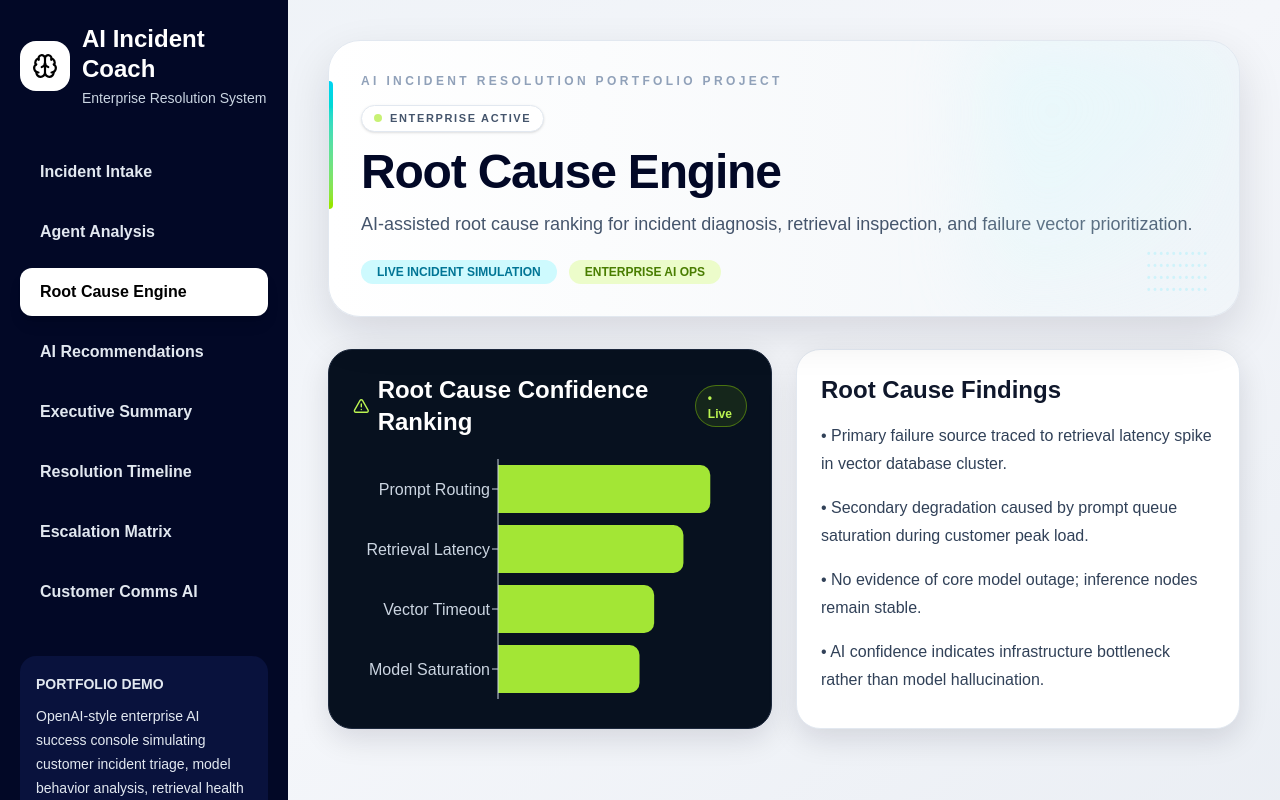
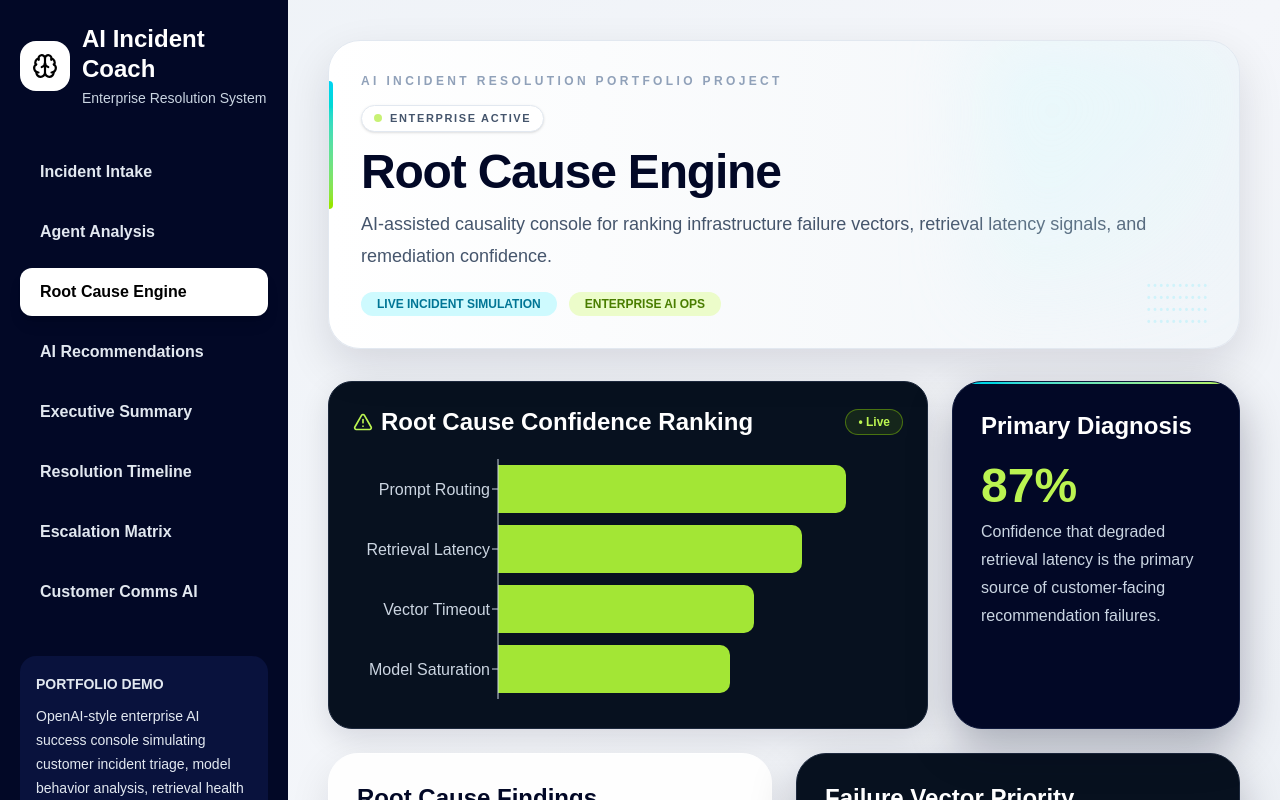
Before and after one commit to jtorres507-rgb/cf-ai-incident-coach-v2, a React (Vite) app: page / in a window 1280 px wide. Both pictures are taken after a click on the button "Root Cause Engine". Shown: the top 800 px of the page. Built offline with nearby package versions, Linux system fonts and the light colour scheme.

Commit message:
V12.1 update

```diff
--- a/src/App.jsx
+++ b/src/App.jsx
@@ -457,18 +457,72 @@ function RootCauseEngine() {
     <>
       <PageHeader
         title="Root Cause Engine"
-        subtitle="AI-assisted root cause ranking for incident diagnosis, retrieval inspection, and failure vector prioritization."
+        subtitle="AI-assisted causality console for ranking infrastructure failure vectors, retrieval latency signals, and remediation confidence."
       />
 
+      <div className="grid grid-cols-3 gap-6 mb-6">
+        <div className="col-span-2">
+          <RootCauseChart />
+        </div>
+
+        <div className="bg-[#020826] text-white rounded-[30px] p-7 shadow-[0_18px_45px_rgba(2,8,32,0.30)] border border-[#101a3d] relative overflow-hidden">
+          <div className="absolute top-0 left-0 w-full h-[2px] bg-gradient-to-r from-cyan-400 to-lime-300"></div>
+          <h3 className="font-black text-2xl mb-5">Primary Diagnosis</h3>
+
+          <div className="text-5xl font-black text-lime-300 mb-2">87%</div>
+          <p className="text-slate-300 leading-7">
+            Confidence that degraded retrieval latency is the primary source of customer-facing recommendation failures.
+          </p>
+        </div>
+      </div>
+
       <div className="grid grid-cols-2 gap-6">
-        <RootCauseChart />
-        <div className="bg-white rounded-3xl p-6 shadow-[0_10px_30px_rgba(2,8,32,0.12)] border border-slate-200">
-          <h3 className="font-bold text-2xl mb-4">Root Cause Findings</h3>
-          <ul className="space-y-4 text-slate-700 leading-7">
+        <div className="bg-white/90 rounded-[30px] p-7 shadow-[0_16px_40px_rgba(2,8,32,0.10)] border border-white">
+          <h3 className="font-black text-2xl mb-5 text-[#020826]">Root Cause Findings</h3>
+
+          <div className="space-y-4">
             {rootCauseFindings.map((finding) => (
-              <li key={finding}>• {finding}</li>
+              <div key={finding} className="border-l-4 border-cyan-400 bg-slate-50 rounded-2xl p-4 text-slate-700 font-semibold">
+                {finding}
+              </div>
             ))}
-          </ul>
+          </div>
+        </div>
+
+        <div className="bg-[#07111f] text-white rounded-[30px] p-7 shadow-[0_18px_45px_rgba(2,8,32,0.25)] border border-slate-800">
+          <h3 className="font-black text-2xl mb-5">Failure Vector Priority</h3>
+
+          <div className="space-y-5">
+            <div>
+              <div className="flex justify-between text-sm mb-1">
+                <span>Vector DB Latency</span>
+                <span className="text-lime-300 font-bold">Critical</span>
+              </div>
+              <div className="h-2 rounded-full bg-white/10">
+                <div className="h-2 rounded-full bg-lime-300 w-[92%]"></div>
+              </div>
+            </div>
+
+            <div>
+              <div className="flex justify-between text-sm mb-1">
+                <span>Prompt Queue Saturation</span>
+                <span className="text-cyan-300 font-bold">High</span>
+              </div>
+              <div className="h-2 rounded-full bg-white/10">
+                <div className="h-2 rounded-full bg-cyan-300 w-[76%]"></div>
+              </div>
+            </div>
+
+            <div>
+              <div className="flex justify-between text-sm mb-1">
+                <span>Model Saturation</span>
+                <span className="text-slate-300 font-bold">Moderate</span>
+              </div>
+              <div className="h-2 rounded-full bg-white/10">
+                <div className="h-2 rounded-full bg-slate-400 w-[58%]"></div>
+              </div>
+            </div>
+          </div>
         </div>
       </div>
     </>
```
